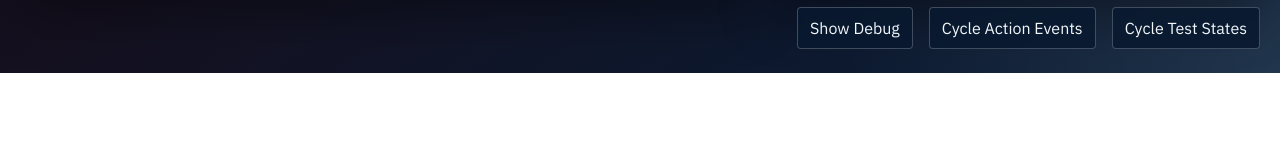
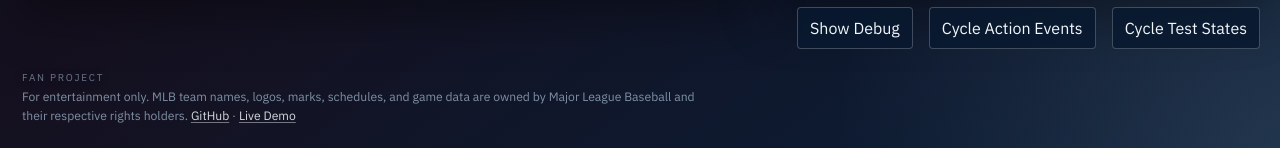
Before and after one commit to lar-systems/MLB-Realtime-Second-Screen-Dashboard, a plain HTML site: page index.html in a window 1280 px wide. Shown: the part 803-951 px from the top of the page. Before the commit the page ends 876 px from the top, so only its background shows below. Drawn offline with nearby package versions, Linux system fonts and the light colour scheme; no server answers; a web font is replaced by a local one.

Commit message:
Add public footer and live demo link

```diff
--- a/index.html
+++ b/index.html
@@ -7,7 +7,7 @@
   <link rel="preconnect" href="https://fonts.googleapis.com">
   <link rel="preconnect" href="https://fonts.gstatic.com" crossorigin>
   <link href="https://fonts.googleapis.com/css2?family=Barlow+Condensed:wght@400;600;700;800&family=IBM+Plex+Mono:wght@500;600&family=IBM+Plex+Sans:wght@400;500;600&display=swap" rel="stylesheet">
-  <link rel="stylesheet" href="styles.css?v=2026-04-17-0002">
+  <link rel="stylesheet" href="styles.css?v=2026-04-18-0001">
 </head>
 <body>
   <div class="app-shell">
@@ -227,6 +227,16 @@
       </div>
       <pre id="debug-output" class="debug-output">Waiting for normalized state...</pre>
     </section>
+
+    <footer class="site-footer">
+      <p class="site-footer-eyebrow">Fan Project</p>
+      <p class="site-footer-copy">
+        For entertainment only. MLB team names, logos, marks, schedules, and game data are owned by Major League Baseball and their respective rights holders.
+        <a href="https://github.com/lar-systems/MLB-Realtime-Second-Screen-Dashboard" target="_blank" rel="noreferrer">GitHub</a>
+        <span aria-hidden="true">·</span>
+        <a href="https://mlb.lar.systems/" target="_blank" rel="noreferrer">Live Demo</a>
+      </p>
+    </footer>
   </div>
 
   <script src="app.js?v=2026-04-17-0006" type="module"></script>
--- a/styles.css
+++ b/styles.css
@@ -1996,6 +1996,50 @@ select {
   margin-top: 10px;
 }
 
+.site-footer {
+  margin-top: 12px;
+  padding: 10px 2px 2px;
+  display: grid;
+  gap: 4px;
+}
+
+.site-footer-eyebrow,
+.site-footer-copy {
+  margin: 0;
+}
+
+.site-footer-eyebrow {
+  color: rgba(157, 179, 201, 0.64);
+  font-size: 0.62rem;
+  letter-spacing: 0.18em;
+  text-transform: uppercase;
+  text-shadow: var(--text-shadow-soft);
+}
+
+.site-footer-copy {
+  max-width: 96ch;
+  color: rgba(157, 179, 201, 0.78);
+  font-size: 0.76rem;
+  line-height: 1.5;
+}
+
+.site-footer a {
+  color: rgba(var(--accent-contrast-rgb), 0.92);
+  text-decoration-color: rgba(var(--accent-contrast-rgb), 0.46);
+  text-underline-offset: 0.16em;
+}
+
+.site-footer a:hover {
+  color: var(--text);
+  text-decoration-color: rgba(var(--accent-contrast-rgb), 0.82);
+}
+
+.site-footer a:focus-visible {
+  outline: 2px solid rgba(var(--accent-contrast-rgb), 0.96);
+  outline-offset: 2px;
+  border-radius: 2px;
+}
+
 .debug-output {
   margin: 0;
   white-space: pre-wrap;
```
Also changed, not shown: README.md.
